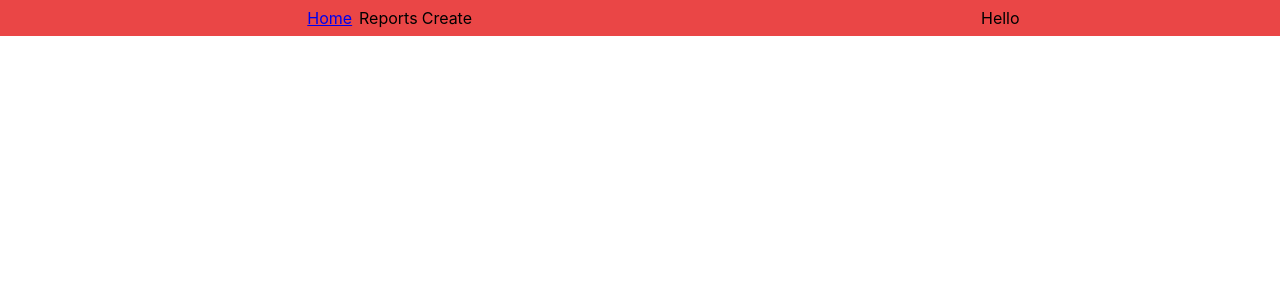
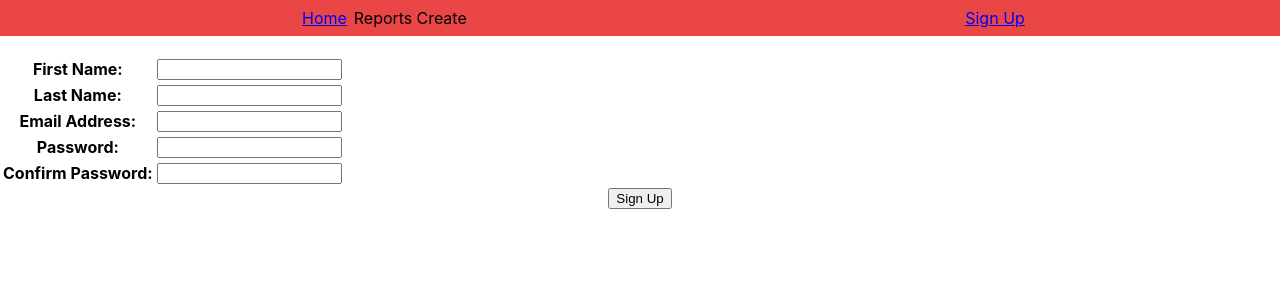
Before and after one commit to gjstephen/accounting-app-react, a React (Create React App) app: page /users/sign_up in a window 1280 px wide. Shown: the top 300 px of the page. Built offline with nearby package versions, Linux system fonts and the light colour scheme; no server answers.

Commit message:
added sign up & login features

```diff
--- a/package.json
+++ b/package.json
@@ -36,5 +36,6 @@
       "last 1 firefox version",
       "last 1 safari version"
     ]
-  }
+  },
+  "proxy": "http://localhost:3002"
 }
--- a/src/App.js
+++ b/src/App.js
@@ -1,10 +1,14 @@
 import './App.css';
+import { Routes, Route } from 'react-router-dom'
+
 import Home from './components/Home'
 import NavigationBar from './components/NavigationBar'
+import SignUp from './components/users/SignUp'
+import LogIn from './components/users/LogIn'
+
 import ManualJournals from './components/ManualJournals'
 import TrialBalance from './components/reports/TrialBalance'
 import IncomeStatement from './components/reports/IncomeStatement'
-import { Routes, Route } from 'react-router-dom'
 
 function App() {
   return (
@@ -15,9 +19,11 @@ function App() {
 
       <Routes>
         <Route path='/' element={<Home />} />
+        <Route path='/users/sign_up' element={<SignUp />} />
+        <Route path='/users/log_in' element={<LogIn />} />
         <Route path='/trialBalance' element={<TrialBalance />} />
         <Route path='/incomeStatement' element={<IncomeStatement />} />
-        <Route path='/manualJournal/create' element={<ManualJournals />} />
+        <Route path='/create/manualJournal' element={<ManualJournals />} />
       </Routes>
     </div>
   );
--- a/src/components/Home.js
+++ b/src/components/Home.js
@@ -1,6 +1,6 @@
 function Home() {
   return (
-    <div></div>
+    <div>Home Page</div>
   )
 }
 
--- a/src/components/ManualJournals.js
+++ b/src/components/ManualJournals.js
@@ -1,14 +1,31 @@
+import { useState} from 'react'
+
 const row = (
   <tr>
-    <td><input type="text" /></td>
-    <td><input type="text" /></td>
-    <td><input type="text" value='AUD'/></td>
+    <td><input type="text" className="acc-num"  /></td>
+    <td><input type="text" className="acc-name"  /></td>
+    <td><input type="text" className="currency"  value='AUD'/></td>
     <td><input type="text" className="debit-input" /></td>
     <td><input type="text" className="credit-input" /></td>
   </tr>
 )
 
 function ManualJournals() {
+  const [ transactionLines, setNumLines ] = useState(4)
+
+  const addNewLine = () => {
+    // document.querySelector('.jrnl-lines').append(row)
+    return row
+  }
+
+  const postJournal = () => {
+    const accNum = document.querySelectorAll('.acc-num')
+    for (const i in accNum) {
+      if (i >= 0) {
+        console.log(accNum[i].value)
+      }
+    }
+  }
 
   return (
     <div>
@@ -20,6 +37,7 @@ function ManualJournals() {
               <tr>
                 <th>Narration</th>
                 <th>Date</th>
+                <th>Journal Number</th>
               </tr>
             </thead>
 
@@ -27,6 +45,7 @@ function ManualJournals() {
               <tr>
                 <td><textarea name="" id="" cols="40" rows="4"></textarea></td>
                 <td><input type="date" /></td>
+                <td><input type="text" /></td>
               </tr>
             </tbody>
           </table>
@@ -43,7 +62,7 @@ function ManualJournals() {
             </tr>
           </thead>
 
-          <tbody>
+          <tbody className='jrnl-lines'>
             {row}
             {row}
             {row}
@@ -53,7 +72,7 @@ function ManualJournals() {
       </div>
 
       <div className="jrnl-cntrls">
-        <button>Add new line</button>
+        <button onClick={addNewLine}>Add new line</button>
 
         <div className="jrnl-subtotals">
           <label>Total</label>
@@ -70,7 +89,7 @@ function ManualJournals() {
           />
         </div>
 
-        <button>Post Journal</button>
+        <button onClick={postJournal}>Post Journal</button>
       </div>
     </div>
   )
--- a/src/components/NavigationBar.js
+++ b/src/components/NavigationBar.js
@@ -1,7 +1,35 @@
 import './navigationBar.scss'
 import { Link } from 'react-router-dom'
+import { useState} from 'react'
 
 function NavigationBar() {
+  let [ loggedInUser, setLoggedInUser ] = useState(null)
+
+  const isLoggedIn = () => {
+    // console.log('meow')
+    fetch('/api/sessions')
+      .then(res => res.json())
+      // .then(res => renderLogInButton(res))
+      .then(res => setLoggedInUser(res))
+      .then(() => renderLogInButton())
+      // .then(() => {
+      //   if (!loggedInUser) {
+      //     return (<p><Link to='/'>Log Out</Link></p>)
+      //   } else {
+      //     return (<p><Link to='/users/log_in'>Log In</Link></p>)
+      //   }
+    // })
+  }
+
+  const renderLogInButton = (res) => {
+    // console.log(loggedInUser)
+    if (res) {
+      document.querySelector('.user-btn').innerHTML = `<p><Link to='/'>Log Out</Link></p>`
+    } else {
+      document.querySelector('.user-btn').innerHTML = `<p><Link to='/users/log_in'>Log In</Link></p>`
+    }
+  }
+
   return (
     <div className="nav-bar">
       <ul>
@@ -23,7 +51,7 @@ function NavigationBar() {
           <p>Create</p>
           <div className="nav-dropdown" >
             <ul>
-              <li><Link to='/manualJournal/create'>Manual Journal</Link></li>
+              <li><Link to='/create/manualJournal'>Manual Journal</Link></li>
             </ul>
           </div>
         </li>
@@ -31,7 +59,9 @@ function NavigationBar() {
       </ul>
 
       <div className="user-info">
-        <p>Hello</p>
+        <p><Link to='/users/sign_up'>Sign Up</Link></p>
+        <div className="user-btn"></div>
+        {isLoggedIn()}
       </div>
     </div>
   )
--- a/src/components/navigationBar.scss
+++ b/src/components/navigationBar.scss
@@ -28,6 +28,8 @@
   ul {
     padding-left: 0;
     margin: 0 auto;
+    display: grid;
+    grid-template-rows: 1fr 1fr;
     // position:static;
   }
 
--- a/src/components/reports/IncomeStatement.js
+++ b/src/components/reports/IncomeStatement.js
@@ -2,7 +2,7 @@ function IncomeStatement() {
 
   return (
     <div>
-
+      Income statement yay!
     </div>
   )
 }
--- /dev/null
+++ b/src/components/users/LogIn.js
@@ -0,0 +1,55 @@
+import Home from '../Home'
+import { useState, useEffect } from 'react'
+
+function LogIn() {
+  const [loggedInUser, setLoggedInUser] = useState(null)
+
+  const renderLogIn = (event) => {
+    event.preventDefault()
+    const form = event.target
+    const data = Object.fromEntries(new FormData(form))
+
+    fetch('/api/sessions', {
+      method: 'POST',
+      headers: { 'Content-Type': 'application/json' },
+      body: JSON.stringify(data)
+    })
+      .then(res => res.json())
+      .then(res => {
+        if (res.error) {
+          // renderLogin()
+          document.querySelector('.error-message').textContent = 'Please enter a password or email.'
+        } else {
+          // console.log('meow')
+          setLoggedInUser(res)
+          // console.log(res)
+          // console.log(loggedInUser)
+          // Home()
+        }
+      })
+  }
+
+  return (
+    <div className="log_in_form">
+      <form onSubmit={renderLogIn}>
+        <h3 className="error-message"></h3>
+        <table>
+          <tbody>
+            <tr>
+              <th>Email Address:</th>
+              <td><input type="text" name="email" required/></td>
+            </tr>
+            <tr>
+              <th>Password:</th>
+              <td><input type="password" name="password" required/></td>
+            </tr>
+          </tbody>
+        </table>
+
+        <button>Log In</button>
+      </form>
+    </div>
+  )
+}
+
+export default LogIn
--- /dev/null
+++ b/src/components/users/LogOut.js
@@ -0,0 +1,3 @@
+function LogOut() {
+
+}
--- /dev/null
+++ b/src/components/users/SignUp.js
@@ -0,0 +1,73 @@
+import Home from '../Home'
+
+function SignUp() {
+  const checkPassword = (data) => {
+    console.log(data)
+    const { password, confirm_password } = data
+
+    if (password === confirm_password) {
+      return true
+    } else {
+      return false
+    }
+  }
+
+  const renderSignUp = (event) => {
+    event.preventDefault()
+    const form = event.target
+    const data = Object.fromEntries(new FormData(form))
+    console.log(data)
+
+    if (!checkPassword(data)) {
+      document.querySelector('.error-message').textContent = 'Passwords do not match'
+    } else {
+      fetch('/api/users', {
+        method: 'POST',
+        headers: { 'Content-Type': 'application/json' },
+        body: JSON.stringify(data)
+      })
+        .then(res => res.json())
+        .then(() => Home())
+    }
+  }
+
+  return (
+    <div className="sign-up-form">
+      <form onSubmit={renderSignUp}>
+        <h3 className="error-message"></h3>
+        <table>
+          <tbody>
+            <tr>
+              <th>First Name:</th>
+              <td><input type="text" name="first_name" required/></td>
+            </tr>
+
+            <tr>
+              <th>Last Name:</th>
+              <td><input type="text" name="last_name" required/></td>
+            </tr>
+
+            <tr>
+              <th>Email Address:</th>
+              <td><input type="text" name="email" required/></td>
+            </tr>
+
+            <tr>
+              <th>Password:</th>
+              <td><input type="password" name="password" required/></td>
+            </tr>
+
+            <tr>
+              <th>Confirm Password:</th>
+              <td><input type="password" name="confirm_password" required/></td>
+            </tr>
+          </tbody>
+        </table>
+
+        <button>Sign Up</button>
+      </form>
+    </div>
+  )
+}
+
+export default SignUp
```
Also changed, not shown: src/components/reports/GeneralLedger.js (added, +10 -0 lines), src/index.js (+3 -7 lines).
